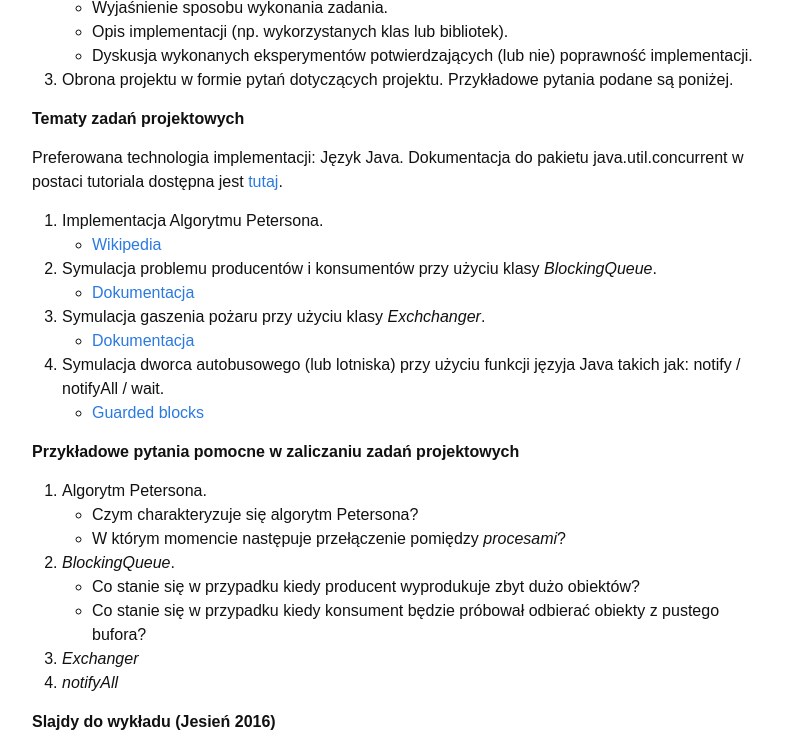
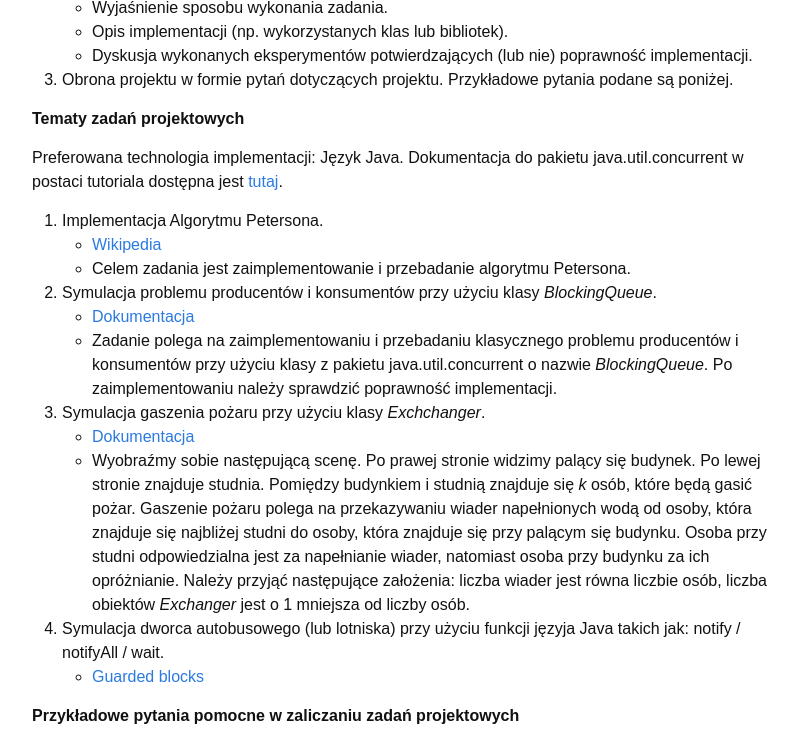
Before and after one commit to piotrlasek/piotrlasek.github.io, a Jekyll site: the page built from for-students/pwir2017.md, in a window 1280 px wide and 900 px high, scrolled down 374 px, cut to the strip 0-745 px from the top of the window. Shown: the whole strip, without its empty margins (238-1036 px from the left). Built offline with Jekyll 4.4.1, drawn with Linux system fonts in a browser that asks for light colours.

Commit message:
some changes

```diff
--- a/for-students/pwir2017.md
+++ b/for-students/pwir2017.md
@@ -31,10 +31,26 @@ Dokumentacja do pakietu java.util.concurrent w postaci tutoriala dostępna jest
 
 1. Implementacja Algorytmu Petersona.
    * [Wikipedia](https://pl.wikipedia.org/wiki/Algorytm_Petersona)
+   * Celem zadania jest zaimplementowanie i przebadanie algorytmu
+         Petersona.
 2. Symulacja problemu producentów i konsumentów przy użyciu klasy *BlockingQueue*.
    * [Dokumentacja](https://docs.oracle.com/javase/7/docs/api/java/util/concurrent/BlockingQueue.html)
+   * Zadanie polega na zaimplementowaniu i przebadaniu klasycznego
+       problemu producentów i konsumentów przy użyciu klasy z pakietu
+       java.util.concurrent o nazwie *BlockingQueue*. Po zaimplementowaniu
+       należy sprawdzić poprawność implementacji.
 3. Symulacja gaszenia pożaru przy użyciu klasy *Exchchanger*.
    * [Dokumentacja](https://docs.oracle.com/javase/7/docs/api/java/util/concurrent/Exchanger.html)
+   * Wyobraźmy sobie następującą scenę. Po prawej stronie widzimy
+       palący się budynek. Po lewej stronie znajduje studnia. Pomiędzy
+       budynkiem i studnią znajduje się *k* osób, które będą gasić
+       pożar. Gaszenie pożaru polega na przekazywaniu wiader
+       napełnionych wodą od osoby, która znajduje się najbliżej studni
+       do osoby, która znajduje się przy palącym się budynku. Osoba
+       przy studni odpowiedzialna jest za napełnianie wiader,
+       natomiast osoba przy budynku za ich opróżnianie. Należy przyjąć
+       następujące założenia: liczba wiader jest równa liczbie osób,
+       liczba obiektów *Exchanger* jest o 1 mniejsza od liczby osób.
 4. Symulacja dworca autobusowego (lub lotniska) przy użyciu funkcji języja Java takich jak: notify / notifyAll / wait.
     * [Guarded blocks](https://docs.oracle.com/javase/tutorial/essential/concurrency/guardmeth.html)
 
```
